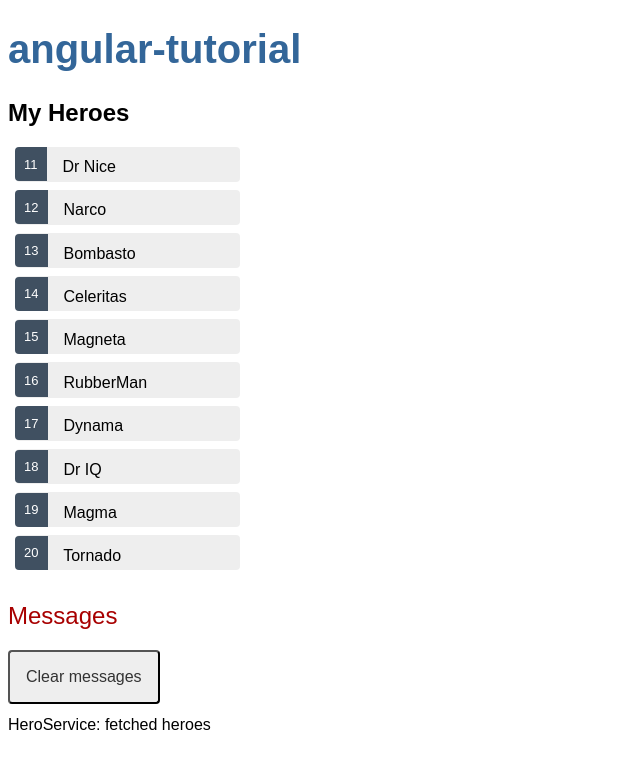
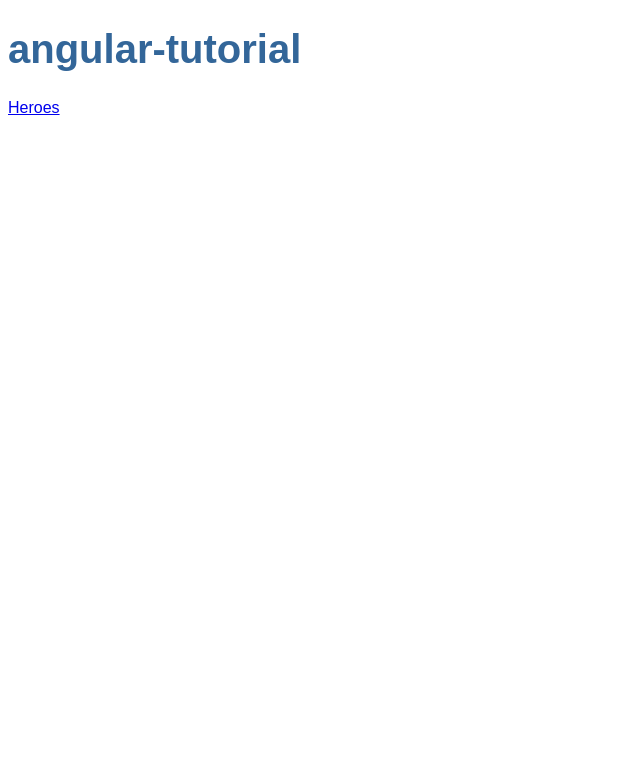
Before and after one commit to KoseiImai/angular-tutorial, an Angular app: page / in a window 1280 px wide. Shown: the top 768 px of the page, without its empty margins (0-640 px from the left). Built offline with nearby package versions, Linux system fonts and the light colour scheme.

Commit message:
ルーティングの修正

```diff
--- a/src/app/app-routing.module.ts
+++ b/src/app/app-routing.module.ts
@@ -3,7 +3,7 @@ import { RouterModule, Routes } from '@angular/router';
 import { HeroesComponent } from './heroes/heroes.component';
 
 const routes: Routes = [
-  { path: 'hero', component: HeroesComponent }
+  { path: 'heroes', component: HeroesComponent }
 ];
 
 @NgModule({
--- a/src/app/app.component.html
+++ b/src/app/app.component.html
@@ -1,3 +1,6 @@
 <h1>{{ title }}</h1>
-<app-heroes></app-heroes>
+<nav>
+  <a routerLink="/heroes">Heroes</a>
+</nav>
+<router-outlet></router-outlet>
 <app-messages></app-messages>
```
